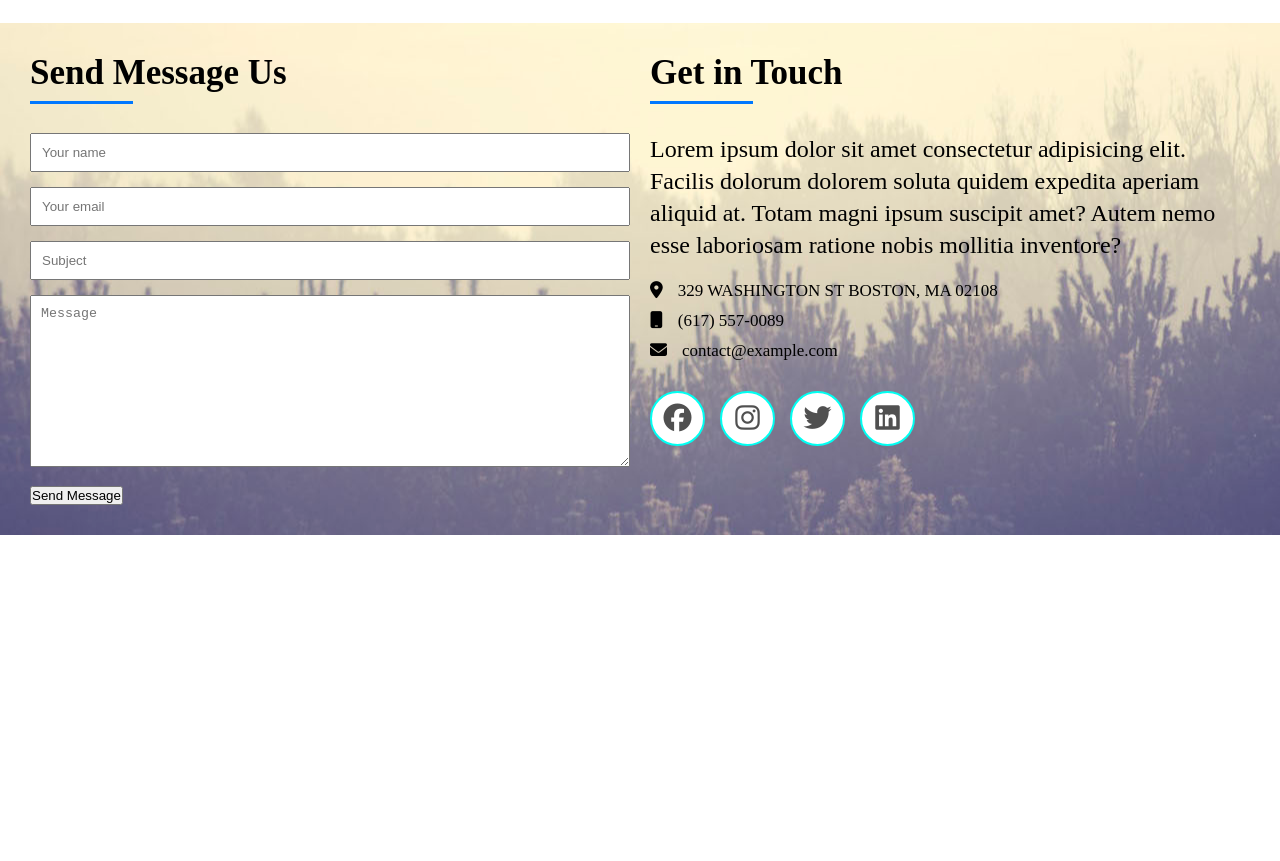
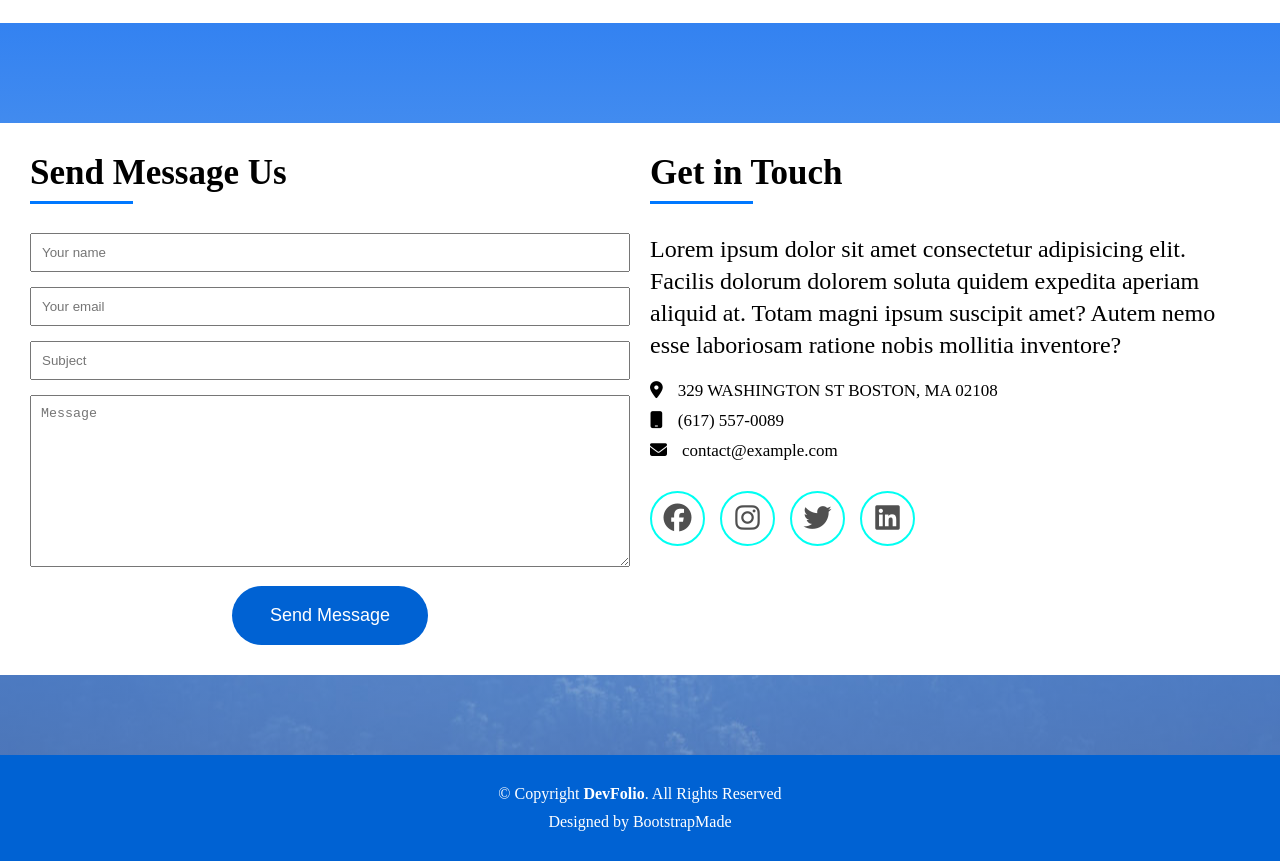
Before and after one commit to reshad21/simple-portfolio-website, a plain HTML site: page index.html in a window 1280 px wide. Shown: the part 3220-4081 px from the top of the page. Before the commit the page ends 3755 px from the top, so only its background shows below. Drawn offline with Linux system fonts and the light colour scheme.

Commit message:
landing page design

```diff
--- a/css/style.css
+++ b/css/style.css
@@ -325,12 +325,17 @@ a {
 /* portfolio section end */
 
 /* contact-wrapper start */
+.contact {
+    padding: 100px 0px 80px 0px;
+}
+
 .contact-wrapper {
     display: flex;
     justify-content: space-between;
     gap: 20px;
     padding: 30px;
     width: 100%;
+    background-color: #fff;
 }
 
 .SendMessage {
@@ -353,9 +358,20 @@ a {
     padding: 10px 10px;
 }
 
-/* .form-input-filed input[type=text] {
-    width: 100%;
-} */
+.form-input-filed input[type=submit] {
+    background-color: #0062d3;
+    padding: 19px 38px;
+    color: #fff;
+    border-radius: 40px;
+    border: 0px solid #0062d3;
+    font-size: 18px;
+
+}
+
+.text-center {
+    text-align: center;
+}
+
 .form-input-filed textarea {
     width: 100%;
     padding: 10px;
@@ -438,7 +454,7 @@ a {
 
 
 .contact-me-bg {
-    background-image: url(../images/overlay-bg.jpg);
+    background-image: linear-gradient(rgb(51, 130, 241), rgb(76 156 242 / 54%)), url(../images/overlay-bg.jpg);
     background-repeat: no-repeat;
     background-attachment: fixed;
     background-position: center center;
@@ -446,6 +462,24 @@ a {
 }
 
 
+/* ------------ footer section start ----------- */
+.footer-bg {
+    background-color: #0062d3;
+}
+
+.footer-wrapper {
+    padding: 30px;
+    text-align: center;
+    display: flex;
+    flex-direction: column;
+    gap: 10px;
+    color: #fff;
+}
+
+.devfolio {
+    font-weight: bold;
+}
+
 
 
 
--- a/index.html
+++ b/index.html
@@ -266,7 +266,7 @@
         <!-- contact me section start -->
             <div class="contact-me-bg">
                 <div class="container_fluid">
-                    <div class="container">
+                    <div class="container contact">
                         <div class="contact-wrapper">
                             <div class="SendMessage">
                                 <div class="contact-left-heading">
@@ -286,7 +286,7 @@
                                         <div class="form-input-filed margin-bottom">
                                             <textarea name="" id="" cols="30" rows="10" placeholder="Message"></textarea>
                                         </div>
-                                        <div class="form-input-filed">
+                                        <div class="form-input-filed text-center">
                                             <input type="submit" name="" value="Send Message">
                                         </div>
                                     </form>
@@ -321,6 +321,19 @@
             </div>
         <!-- contact me section end -->
 
+        <!-- footer start -->
+        <footer>
+            <div class="container_fluid footer-bg">
+                <div class="container">
+                    <div class="footer-wrapper">
+                        <p>© Copyright <span class="devfolio">DevFolio</span>. All Rights Reserved</p>
+                        <p>Designed by BootstrapMade</p>
+                    </div>
+                </div>
+            </div>
+        </footer>
+        <!-- footer end -->
+
     </body>
 </html>
 
```
